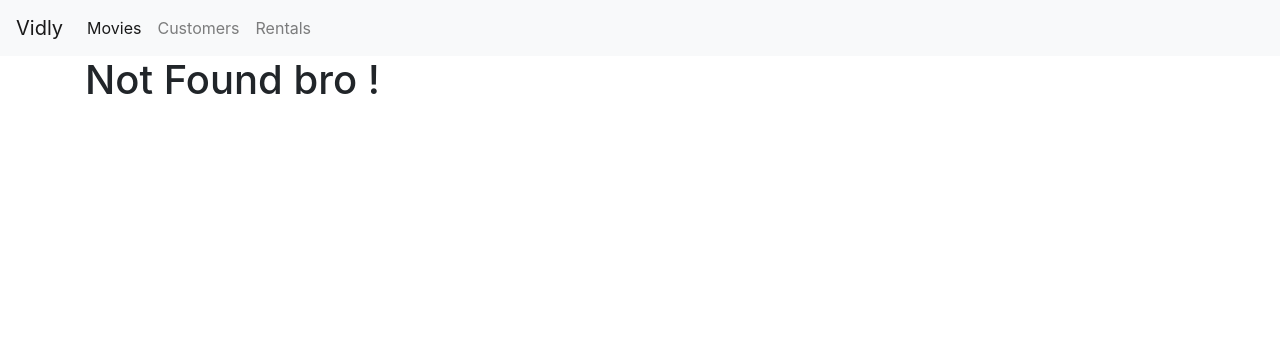
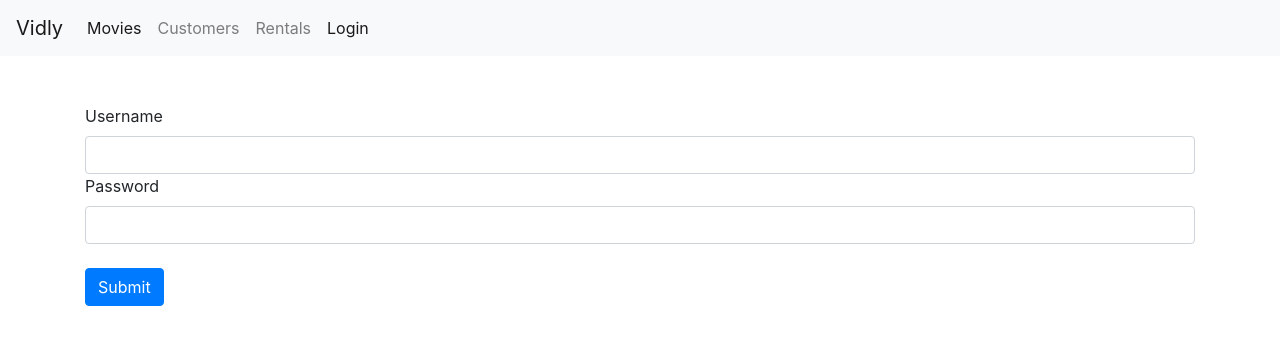
Before and after one commit to neelbavarva/React-App, a React (Create React App) app in the folder vidly/: page /login in a window 1280 px wide. Before the commit this address led to /not-found. Shown: the top 344 px of the page. Built offline with nearby package versions, Linux system fonts and the light colour scheme.

Commit message:
form added

```diff
--- a/vidly/src/App.js
+++ b/vidly/src/App.js
@@ -7,6 +7,7 @@ import Rentals from "./components/rentals";
 import NotFound from "./components/notFound";
 import NavBar from './components/navBar';
 import MovieForm from "./components/movieForm";
+import LoginForm from './components/common/loginForm';
 import './App.css';
 
 function App() {
@@ -15,6 +16,7 @@ function App() {
       <NavBar />
       <main className="container">
         <Switch>
+          <Route path="/login" component={LoginForm} />
           <Route path="/movies/:id" component={MovieForm} />
           <Route path="/movies" component={Movies} />
           <Route path="/customers" component={Customers} />
--- /dev/null
+++ b/vidly/src/components/common/input.jsx
@@ -0,0 +1,19 @@
+import React, { Component } from 'react';
+
+const Input = ({name,label,value,onChange}) => {
+    return (
+        <div >
+            <label htmlFor={name}>{label}</label>
+            <input
+                value={value}
+                onChange={onChange}
+                id={name}
+                name={name}
+                type="text"
+                className="form-control"
+            />
+        </div>
+     );
+}
+
+export default Input;
--- /dev/null
+++ b/vidly/src/components/common/loginForm.jsx
@@ -0,0 +1,48 @@
+import React, { Component } from 'react';
+import Input from "./input";
+
+class LoginForm extends Component {
+
+    state = {
+        account : {username: '' , password: ''}
+    }
+
+    username =React.createRef();
+
+    handleChange = e => {
+        const account = {...this.state.account};
+        account[e.currentTarget.name] = e.currentTarget.value;
+        this.setState({account});
+    }
+
+    handleSubmit = e => {
+        e.preventDefault();
+        const username =this.username.current.value;
+        console.log("submited");
+    }
+
+    render() {
+        return (
+            <div>
+                <br/><br/>
+                <Input
+                    name="username"
+                    value={this.state.account.username}
+                    label="Username"
+                    onChange={this.handleChange}
+                />
+                <Input
+                    name="password"
+                    value={this.state.account.password}
+                    label="Password"
+                    onChange={this.handleChange}
+                />
+                <br/>
+                <button onSubmit={this.handleSubmit} className="btn btn-primary">Submit</button>
+
+            </div>
+          );
+    }
+}
+
+export default LoginForm;
--- a/vidly/src/components/navBar.jsx
+++ b/vidly/src/components/navBar.jsx
@@ -19,6 +19,9 @@ const NavBar = () => {
       <li className="nav-item">
        <NavLink className="nav-link" to="/rentals">Rentals</NavLink>
       </li>
+      <li className="nav-item">
+       <NavLink className="nav-link" to="/login">Login</NavLink>
+      </li>
 
     </ul>
   </div>
```
